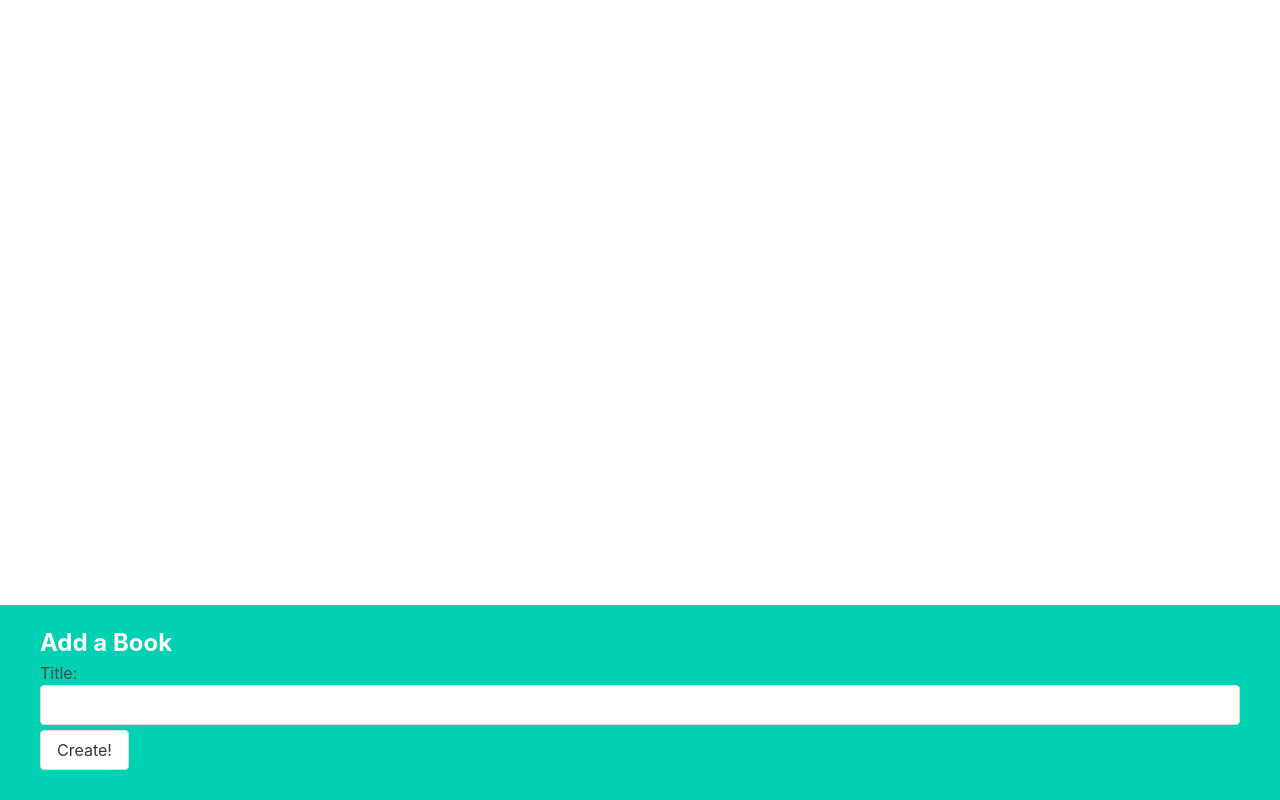
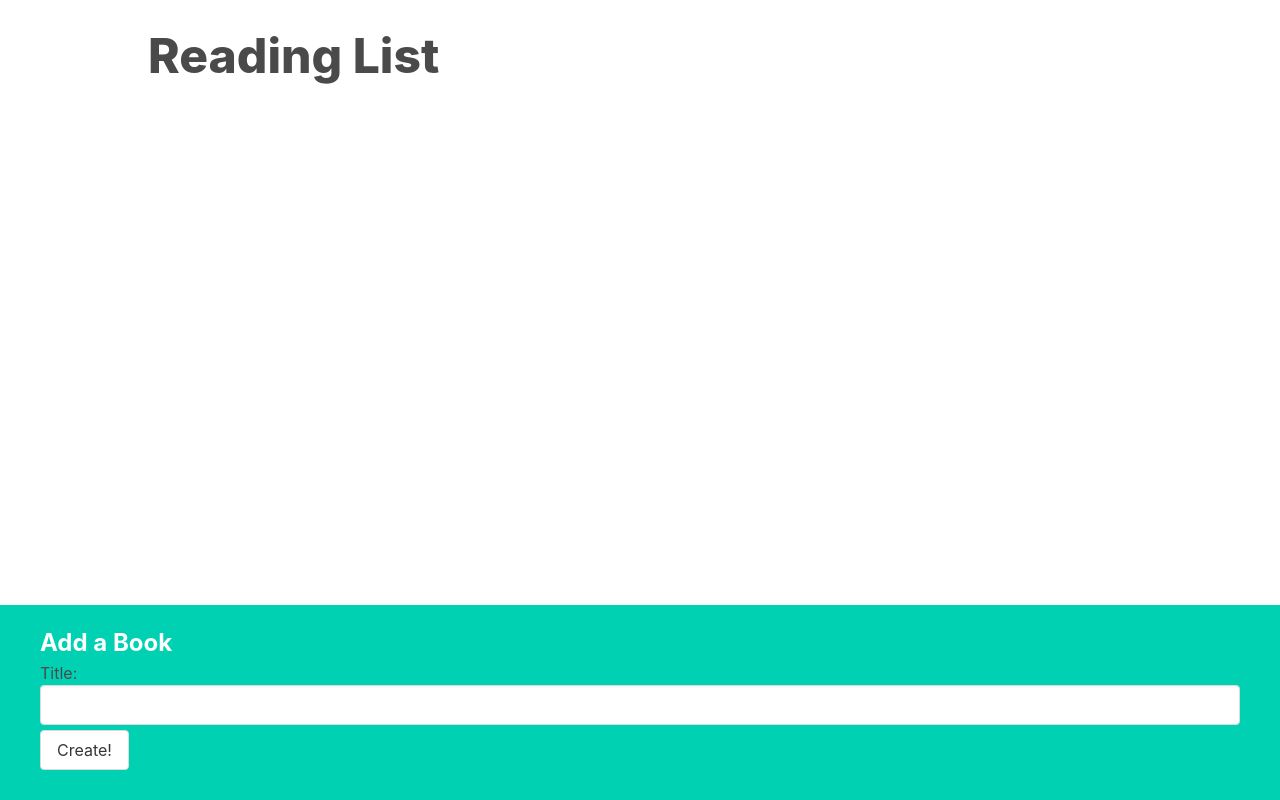
Before and after one commit to poyingHAHA/React_learning, a React (Create React App) app in the folder 5_handle_forms/: page / in a window 1280 px wide. Built offline with nearby package versions, Linux system fonts and the light colour scheme.

Commit message:
5. Adding image

```diff
--- a/5_handle_forms/src/App.js
+++ b/5_handle_forms/src/App.js
@@ -35,6 +35,7 @@ function App(){
 
     return (
         <div className='app'>
+            <h1>Reading List</h1>
             <BookList books={books} onEdit={editBookById} onDelete={deleteBookById} />
             <BookCreate onCreate={handleCreateBook} />
         </div>
--- a/5_handle_forms/src/components/BookShow.js
+++ b/5_handle_forms/src/components/BookShow.js
@@ -24,6 +24,7 @@ function BookShow({ book, onDelete, onEdit }){
 
     return (
         <div className="book-show">
+            <img src={`https://picsum.photos/seed/${book.id}/300/200`} alt="books" />
             <div>{content}</div>
             <div className="actions">
                 <button className="edit" onClick={ handleEditClick}>
```
